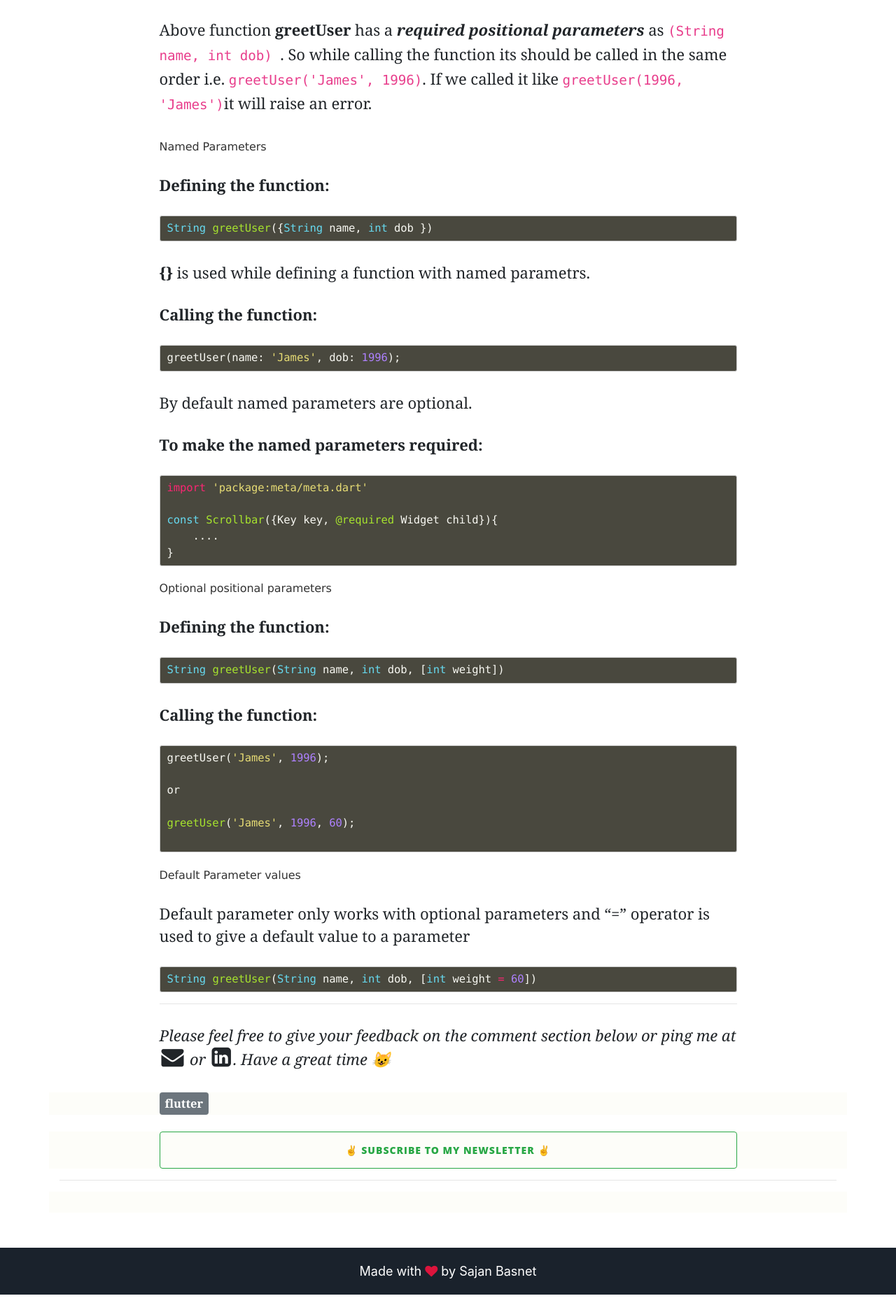
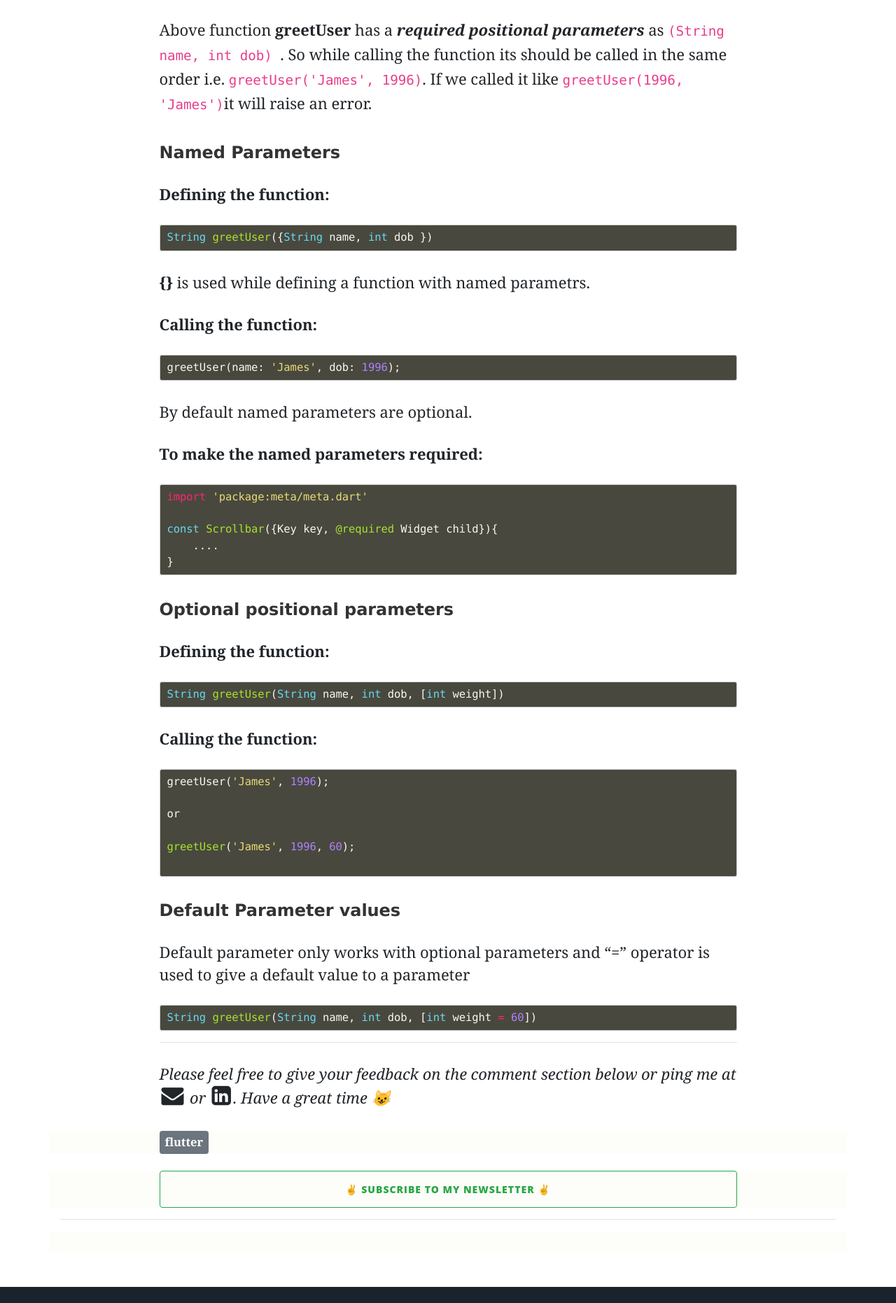
Before and after one commit to developerBlogs/developerBlogs.github.io, a Jekyll site: the page built from _posts/2021-01-04-learning_flutter_day_3.md, in a window 1280 px wide. Shown: the part 1981-3843 px from the top of the page at 70% size. Built offline with Jekyll 4.4.1, drawn with Linux system fonts in a browser that asks for light colours; emoji names are drawn with the system emoji font; comment, search, counter and statistics services are not loaded.

Commit message:
edited blog

````diff
--- a/_posts/2021-01-04-learning_flutter_day_3.md
+++ b/_posts/2021-01-04-learning_flutter_day_3.md
@@ -67,7 +67,7 @@ void main() {
 Above function **greetUser** has a ***required positional parameters*** as `(String name, int dob) `. So while calling the function its should be called in the same order i.e. `greetUser('James', 1996)`. If we called it like  `greetUser(1996, 'James')`it will raise an error.
 
 
-#### Named Parameters
+### Named Parameters
 
 **Defining the function:**
 
@@ -96,7 +96,7 @@ const Scrollbar({Key key, @required Widget child}){
 ```
 
 
-#### Optional positional parameters
+### Optional positional parameters
 
 **Defining the function:**
 
@@ -116,7 +116,7 @@ greetUser('James', 1996, 60);
 ```
 
 
-#### Default Parameter values
+### Default Parameter values
 
 Default parameter only works with optional parameters and "=" operator is used to give a default value to  a parameter
 
````
